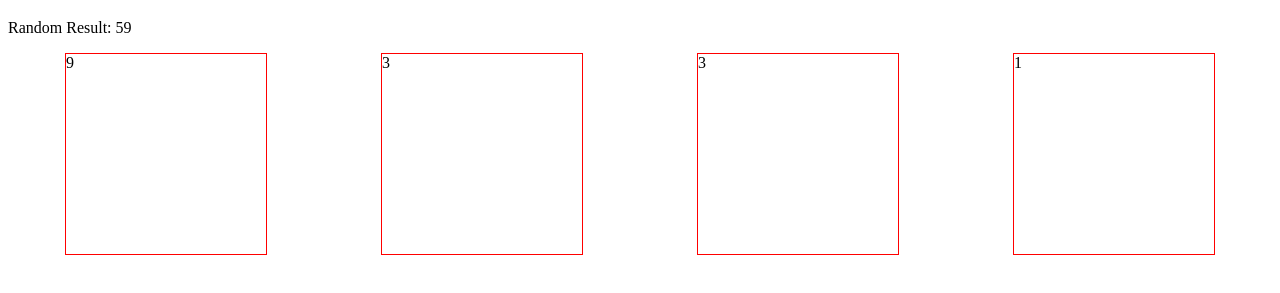
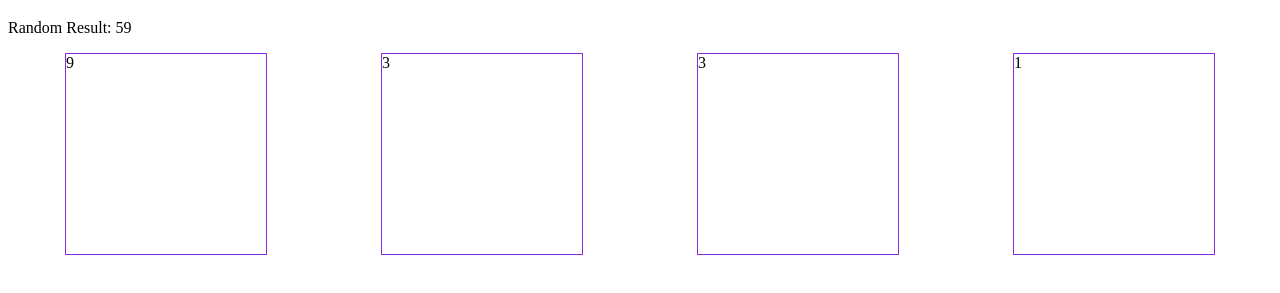
Before and after one commit to chrissalvado/unit-4-game, a plain HTML site: page index.html in a window 1280 px wide. Shown: the part 61-354 px from the top of the page. Drawn offline with nearby package versions, Linux system fonts and the light colour scheme.

Commit message:
brandon just solved my issue

```diff
--- a/assets/css/style.css
+++ b/assets/css/style.css
@@ -7,7 +7,7 @@
 
 }
 .crystal{
-    border: 1px solid red;
+    border: 1px solid blueviolet;
     height: 200px;
     width: 200px;
 
--- a/assets/javascript/game.js
+++ b/assets/javascript/game.js
@@ -7,18 +7,18 @@ var ResetAndStart = function () {
 
     $(".crystals").empty();
 
-var RandomNumber = Math.floor(Math.random() * 101) + 19;
+    RandomNumber = Math.floor(Math.random() * 101) + 19;
 
     $("#results").html('Random Result: ' + RandomNumber);
 
-    for(var i = 0 ; i < 4; i++){
+    for (var i = 0; i < 4; i++) {
 
         var random = Math.floor(Math.random() * 11) + 1;
 
-var crystal= $("<div>");
+        var crystal = $("<div>");
         crystal.attr({
             "class": 'crystal',
-            "data-random":random
+            "data-random": random
 
 
 
@@ -40,18 +40,18 @@ ResetAndStart();
 
 
 $(document).on('click', ".crystal", function () {
-
+    // console.log("GOT A CLICK");
     var num = parseInt($(this).attr("data-random"));
 
     previous += num;
 
     $("#previous").html(previous);
 
-         console.log(previous)
+    console.log(previous, RandomNumber);
 
-    if(previous > RandomNumber){
-
-
+    if (previous > RandomNumber) {
+        // debugger;
+        console.log('you lose bud');
         lost--;
 
         $("#lost").html(lost);
@@ -60,9 +60,7 @@ var num = parseInt($(this).attr("data-random"));
 
         ResetAndStart();
 
-    }
-
-    else if(previous === RandomNumber){
+    } else if (previous === RandomNumber) {
 
         win++;
 
@@ -73,8 +71,4 @@ var num = parseInt($(this).attr("data-random"));
         ResetAndStart();
 
     }
-
-
-
-
 });
```
Lines whose indentation alone changed are shown as unchanged.
